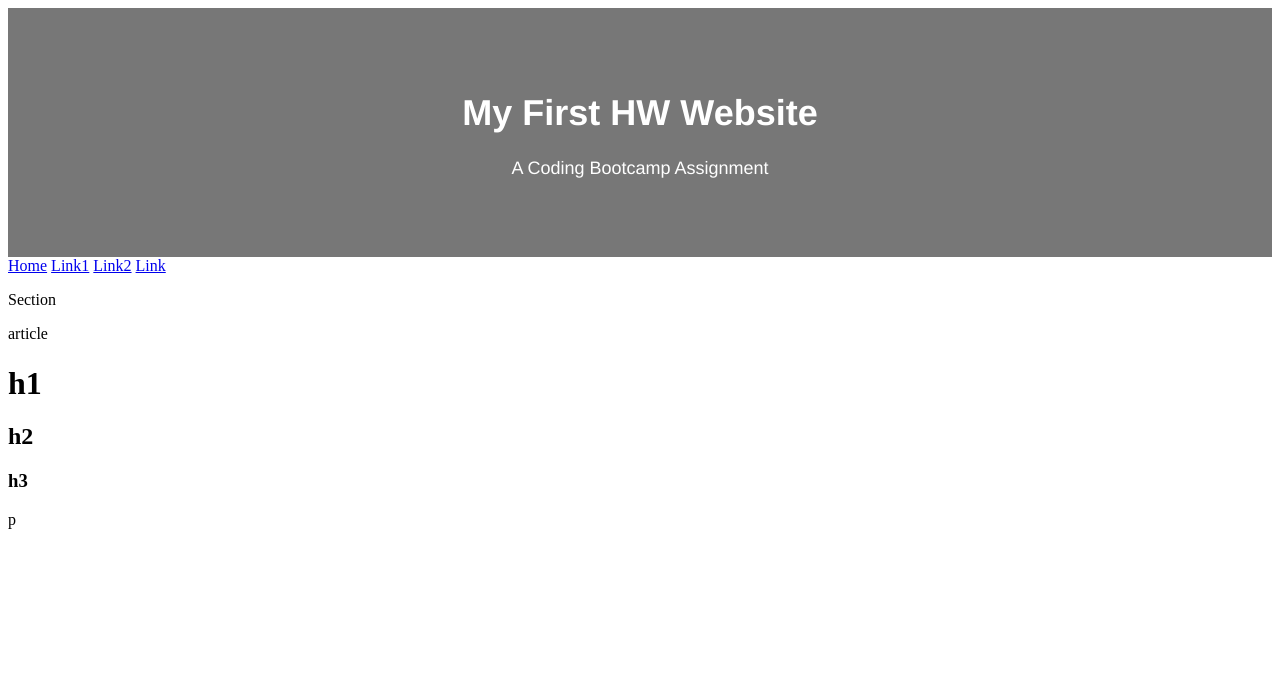
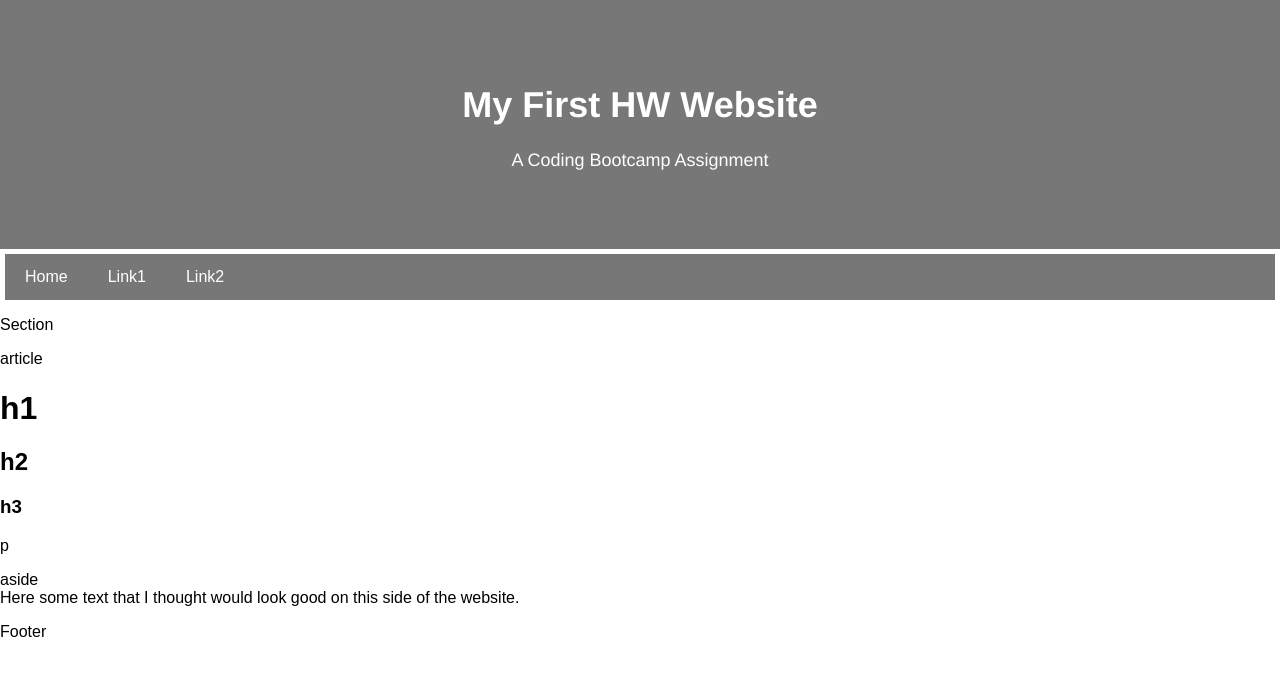
Before and after one commit to zacme/HW-Wireframe, a plain HTML site: page index.html in a window 1280 px wide. Drawn offline with Linux system fonts and the light colour scheme.

Commit message:
<Styled the Nav>

```diff
--- a/index.html
+++ b/index.html
@@ -18,7 +18,7 @@
         <a href="#" class="active">Home</a>
         <a href="#">Link1</a>
         <a href="#">Link2</a>
-        <a href= "#" class="right">Link</a>
+
     </div>
     <div class="section">
         <p>Section</p>
@@ -28,13 +28,21 @@
     </div>
     <div class="within">
         <div class="header">
-            <h1>h1</h1><h2>h2</h2>
+            <h1>h1</h1>
+            <h2>h2</h2>
             <h3>h3</h3>
         </div>
         <div class="p">
             <p>p</p>
         </div>
     </div>
+    <div class="aside">
+        <p>aside</br>
+        Here some text that I thought would look good on this side of the website. </p>
+    </div>
+    <div class="footer">
+        <footer>Footer</footer>
+    </div>
 
 
 </body>
--- a/style.css
+++ b/style.css
@@ -1,3 +1,8 @@
+/*Styling the body text or attempting to*/
+body {
+  font-family: Arial, Helvetica, sans-serif;
+  margin: 0;
+}
 .about {
     text-align: center;
     font-family: Helvetica, sans-serif;
@@ -6,6 +11,19 @@
   background: #777;
   color: white;
   font-size: 18px;
-
-
+   }
+.nav {
+  margin:5px;
+  overflow: hidden;
+  background-color: #777;
+  top: 0;
 }
+.nav a{
+  float: left;
+  display: block;
+  color: white;
+  text-align: center;
+  padding: 14px 20px;
+  text-decoration: none;
+}
+.
```
